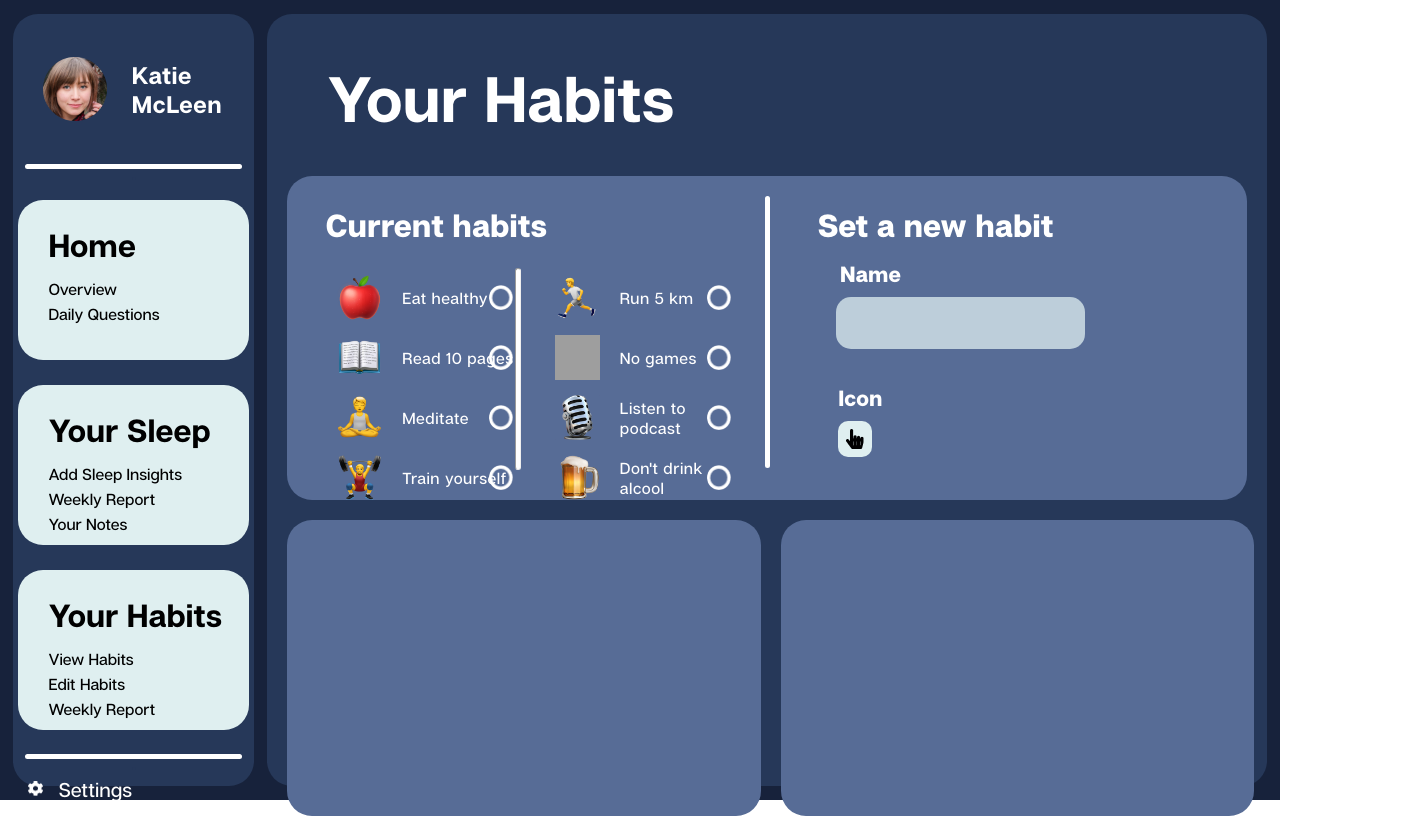
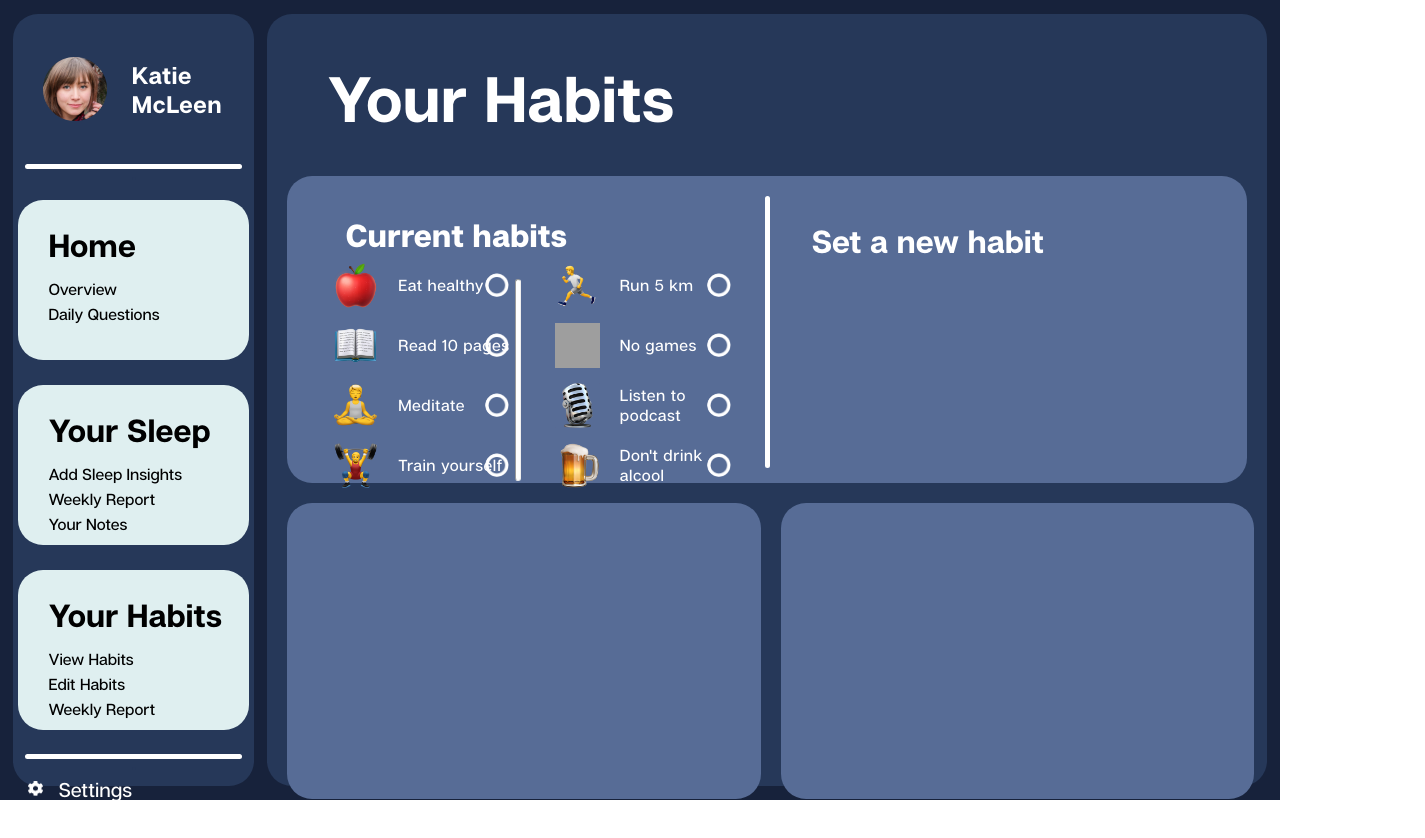
Before and after one commit to nite-app/nite, a React (Create React App) app: page /page3 in a window 1280 px wide. Shown: the whole page, 1425 px wide, since content can reach past the window. Built offline with nearby package versions, Linux system fonts and the light colour scheme; grey boxes are pictures that could not be loaded.

Commit message:
need fixing panel 3 grid right

```diff
--- a/src/App.css
+++ b/src/App.css
@@ -806,7 +806,11 @@ input::-webkit-inner-spin-button {
   border: none;
   justify-content: center;
   align-items: center;
-  margin-top:20px;
+  margin-top: 20px;
+}
+
+.mainpanel3gridleft {
+  height: 100%;
 }
 
 .mainpanel3gridleftgrid {
@@ -814,11 +818,26 @@ input::-webkit-inner-spin-button {
   height: 100%;
   display: grid;
   grid-template-columns: 48% 4% 48%;
+  align-items: center;
+}
+
+.mainpanel3gridleftgridright {
+  height: 100%;
+  display: flex;
+  flex-direction: column;
+  justify-content: center;
+  margin: 0px;
+  margin-top: -25px;
 }
 
 .mainpanel3gridleftgridleft {
   padding-left: 50px;
   height: 100%;
+  display: flex;
+  flex-direction: column;
+  align-items: center;
+  justify-content: center;
+  margin-top: -25px;
 }
 
 .mainpanel3gridleftgridheader {
@@ -828,9 +847,9 @@ input::-webkit-inner-spin-button {
   font-size: 32px;
   line-height: 39px;
   color: #ffffff;
-  margin-left: 30px;
-  margin-top: 30px;
-  margin-bottom: 15px;
+  margin-left: 50px;
+  margin-top: 40px;
+  margin-bottom: 10px;
 }
 
 .mainpanel3gridleft {
@@ -870,11 +889,23 @@ input::-webkit-inner-spin-button {
   margin-left: 30px;
 }
 
-.mainpanel3gridleftgridright{
-  margin-left:28px;
+.mainpanel3gridleftgridright {
+  margin-left: 28px;
 }
 
-.mainpanel3gridrightgridheader{
+.mainpanel3gridright {
+  display: flex;
+  flex-direction: column;
+  justify-content: flex-start;
+  align-items: flex-start;
+  padding: 25px;
+}
+
+.mainpanel3gridrighttitle {
+  color: white;
+}
+
+.mainpanel3gridrightgridheader {
   width: 238px;
   height: 39px;
   font-weight: 600;
@@ -886,46 +917,52 @@ input::-webkit-inner-spin-button {
   margin-bottom: 15px;
 }
 
-.mainpanel3gridrighttextname{
+.mainpanel3gridrighttextname {
   font-weight: 400;
   font-size: 22px;
   line-height: 27px;
-  color: #FFFFFF;
+  color: #ffffff;
   width: 68px;
   height: 27px;
-  margin-left:50px;
-  margin-top:15px;
+  margin-left: 30px;
+  margin-top: 15px;
 }
 
-.mainpanel3textinput{
+.mainpanel3textinput {
   border: none;
   width: 245px;
   height: 50px;
   margin-top: 5px;
   background-color: rgba(223, 239, 240, 0.75);
   border-radius: 15px;
-  margin-right:340px;
-  margin-top:10px;
+  margin-right: 340px;
+  margin-top: 10px;
 }
 
-.mainpanel3gridrighttexticon{
+.mainpanel3gridrightcontainer {
+  display: grid;
+  grid-template-columns: 65% 35%;
+  grid-template-rows: 50% 50%;
+}
+
+.mainpanel3gridrighttexticon {
   font-weight: 400;
   font-size: 22px;
   line-height: 27px;
-  color: #FFFFFF;
+  color: #ffffff;
   width: 68px;
   height: 27px;
-  margin-left:40px;
-  margin-top:97px;
+  margin-left: 40px;
+  margin-top: 97px;
 }
 
-.mainpanel3gridrightuploadicon{
-  background-color:  #DFEFF0;
+.mainpanel3gridrightuploadicon {
+  background-color: #dfeff0;
   cursor: pointer;
   border-radius: 10px;
-  padding:8px;
-  margin-top:10px;
-  margin-right:10px;
+  padding: 8px;
+  margin-top: 10px;
+  margin-right: 10px;
 }
 
 /* ####################### REGISTER AND LOGIN ########################## */
--- a/src/Screens/Page3.js
+++ b/src/Screens/Page3.js
@@ -101,7 +101,7 @@ const Page3 = () => {
                   </div>
                   <hr className="mainpanel3gridleftsep"></hr>
                   <div className="mainpanel3gridleftgridright">
-                  <div className="inlinewordspg3">
+                    <div className="inlinewordspg3">
                       <img
                         src={require("../img/illustrations/runicon.png")}
                         alt=""
@@ -144,22 +144,8 @@ const Page3 = () => {
               <hr className="mainpanel3sep"></hr>
 
               <div className="mainpanel3gridright">
-                <div className="mainpanel3gridrightgridheader">
-                  Set a new habit
-                </div>
-                <div className="mainpanel3gridrighttextname">
-                  Name
-                  <input type="text" className="mainpanel3textinput" />
-                </div>
-                <div className="mainpanel3gridrighttexticon">
-                  Icon
-                  <img src={require("../img/uploadicon.png")}
-                   type="file"
-                  accept="image/png"
-                  className="mainpanel3gridrightuploadicon"
-                  alt=""
-                  />
-                </div>
+                <h1 className="mainpanel3gridrighttitle">Set a new habit</h1>
+                <div className="container"></div>
               </div>
             </div>
           </div>
```
